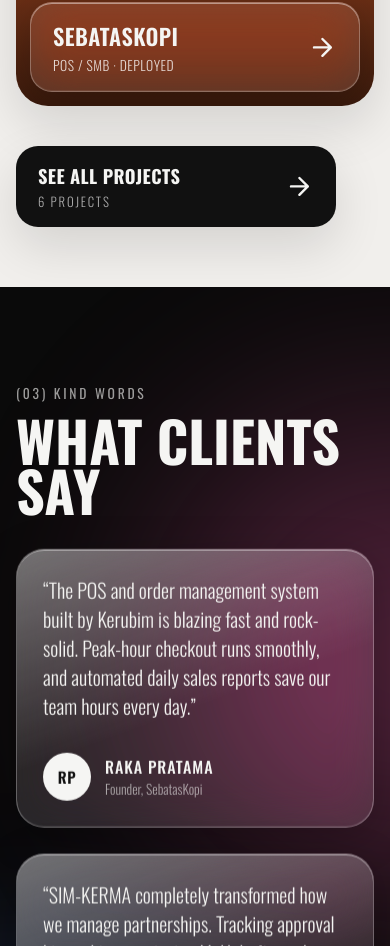
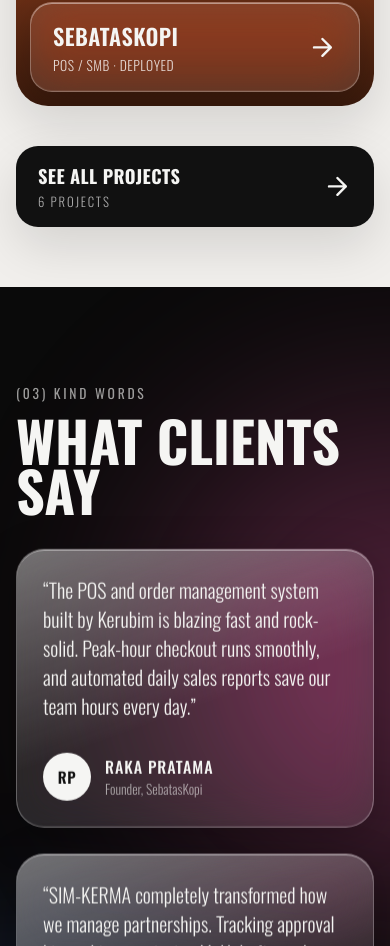
Before and after one commit to kerubims/portofoliov2, a Next.js app: page / in a window 390 px wide. Shown: the part 4639-5585 px from the top of the page. Built offline with nearby package versions, Linux system fonts and the light colour scheme; no server answers.

Commit message:
strip See All Projects full width di mobile (samakan dengan card)

```diff
--- a/src/app/globals.css
+++ b/src/app/globals.css
@@ -1676,6 +1676,11 @@ video {
   }
 
   .project {
+    width: 100%;
+    min-width: 0;
+  }
+
+  .project-more {
     width: 100%;
     min-width: 0;
   }
```
